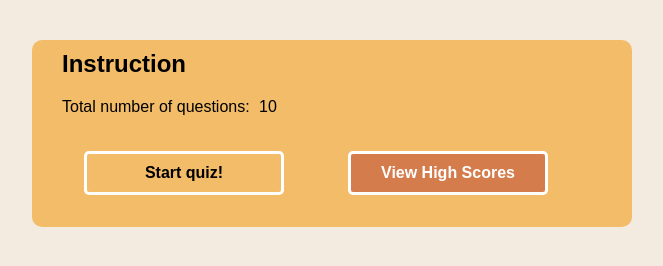
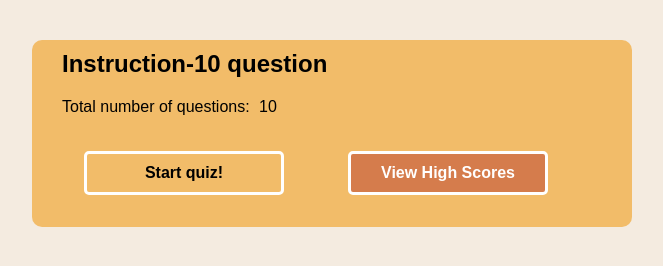
Before and after one commit to maxpres/quiz, a plain HTML site: page index.html in a window 1280 px wide. Shown: the whole page, without its empty margins (308-971 px from the left). Drawn offline with Linux system fonts and the light colour scheme; a web font is replaced by a local one.

Commit message:
neue über

```diff
--- a/index.html
+++ b/index.html
@@ -44,7 +44,7 @@
   <body>
     <div class="container">
       <div class="homebox">
-        <h2>Instruction</h2>
+        <h2>Instruction-10 question</h2>
         <p>
           Total number of questions: <span class="number-of-questions"></span>
         </p>
```
